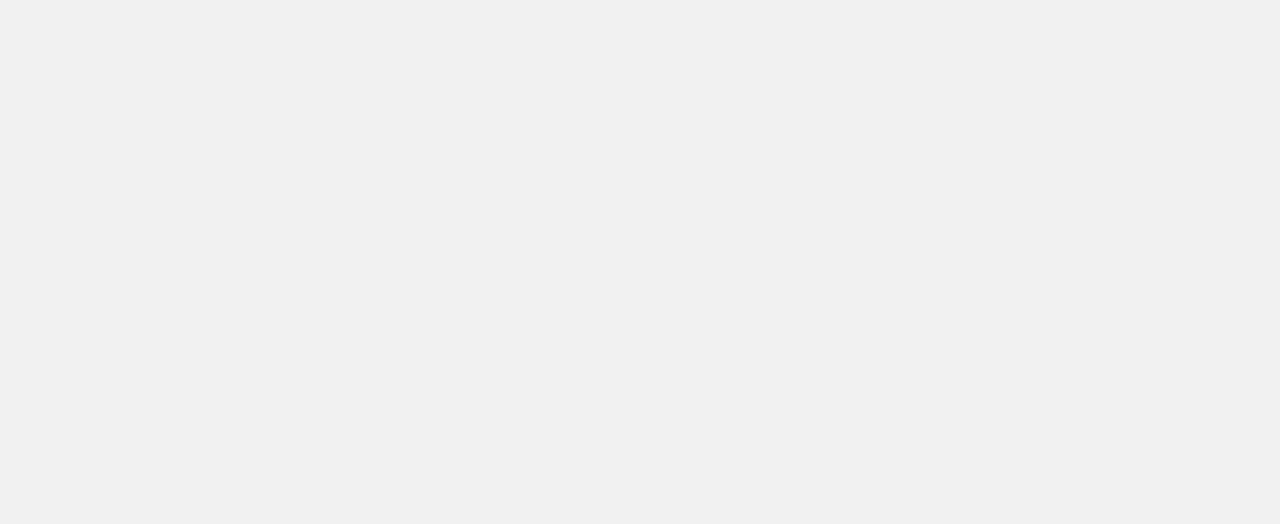
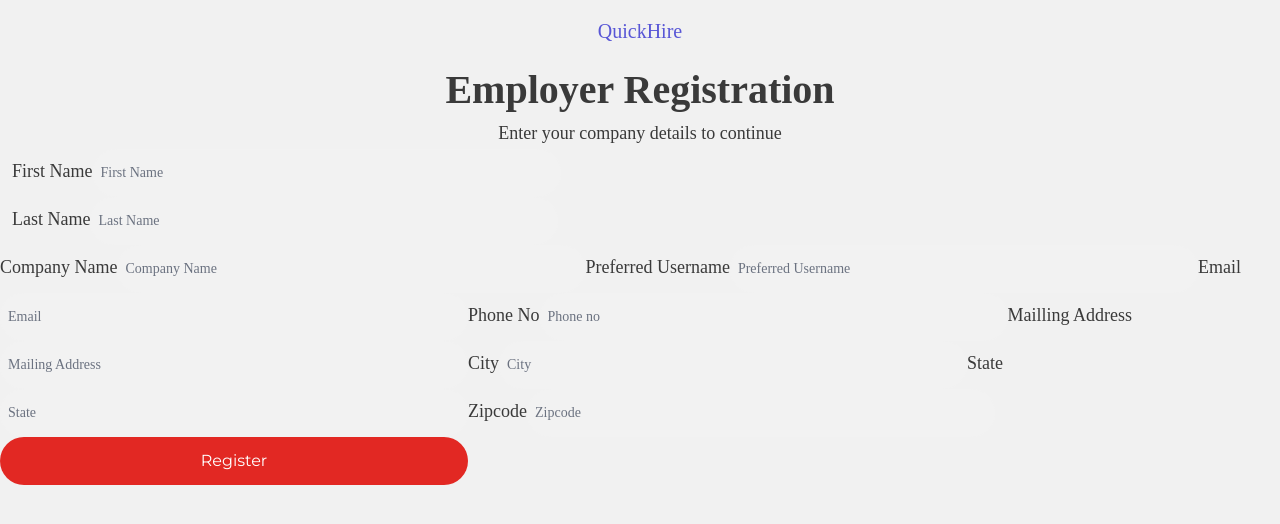
Before and after one commit to gowthamdongari/QuickHire, a React (Vite) app in the folder frontend/: page /RegistrationPage in a window 1280 px wide. Before the commit this address had no page. Shown: the top 524 px of the page. Built offline with nearby package versions, Linux system fonts and the light colour scheme.

Commit message:
registration page

```diff
--- a/frontend/src/App.jsx
+++ b/frontend/src/App.jsx
@@ -5,6 +5,7 @@ import SignUp from "./auth/signUp";
 import LandingPage from "./auth/LandingPage";
 import Home from "./pages/Home";
 import './globals.css';
+import RegistrationPage from "./auth/Forms/RegistrationPage";
 
 
 const App = () => {
@@ -13,7 +14,8 @@ const App = () => {
       <Route index element={<LandingPage />} />
       <Route path="/SignIn" element={<SignIn />} />
       <Route path="/SignUp" element={<SignUp />} />
-      <Route path="/home" element={<Home/>}>
+      <Route path="/RegistrationPage" element={<RegistrationPage/>} />
+      <Route path="/home" element={<Home/>} >
           {/* childrens */}
 
       </Route>
--- /dev/null
+++ b/frontend/src/auth/Forms/RegistrationPage.jsx
@@ -0,0 +1,104 @@
+import { color } from 'framer-motion'
+import React from 'react'
+
+const RegistrationPage = () => {
+    const mystyle = {
+        Header: {
+        color: '#5856d6',
+        fontsize: '48px',
+        fontFamily: 'Roboto Slab',
+        fontWeight: '500',
+        lineHeight: '62px',
+        textAlign: 'center',
+        },
+
+        Registration: {
+            color: '#3a3a3a',
+            fontSize: '40px',
+            fontFamily: 'Source Sans Pro',
+            fontWeight: 700,
+            lineHeight: '56px',
+            textAlign: 'center',
+        },
+        Para: {
+            color: '#3a3a3a',
+            fontSize: '18px',
+            fontFamily: 'Source Sans Pro',
+            lineHeight: '31px',
+            textAlign: 'center',
+        },
+        Firstname: {
+            color: '#3a3a3a',
+            fontSize: '18px',
+            fontFamily: 'Source Sans Pro',
+            fontWeight: 500,
+            lineHeight: '31px',
+        },
+        InputField: {
+            top: '426px',
+            left: '143px',
+            width: '468px',
+            height: '48px',
+            padding: '0px 8px',
+            border: '0',
+            boxSizing: 'border-box',
+            borderRadius: '24px',
+            backgroundColor: '#f2f2f2',
+            color: '#282828',
+            fontSize: '14px',
+            fontFamily: 'Source Sans Pro',
+            fontWeight: 500,
+            lineHeight: '18px',
+            outline: 'none',
+        },
+        Button: {
+            cursor: 'pointer',
+            top: '1192px',
+            left: '491px',
+            width: '468px',
+            height: '48px',
+            padding: '0px 8px',
+            border: '0',
+            boxSizing: 'border-box',
+            borderRadius: '24px',
+            backgroundColor: '#e22823',
+            color: '#ffffff',
+            fontSize: '16px',
+
+        }
+    };
+  return (
+    <div>
+      <h1 style={mystyle.Header}>QuickHire</h1>
+      <h3 style={mystyle.Registration}>Employer Registration</h3>
+      <p style={mystyle.Para}>Enter your company details to continue</p>
+      <div class="w-full md:w-1/2 px-3 mb-6 md:mb-0">
+      <label style={mystyle.Firstname}>First Name</label>
+      <input style={mystyle.InputField} placeholder='First Name'/>
+      </div>
+      <div class="w-full md:w-1/2 px-3">
+      <label style={mystyle.Firstname}>Last Name</label>
+      <input style={mystyle.InputField} placeholder='Last Name'/>
+      </div>
+      <label style={mystyle.Firstname}>Company Name</label>
+      <input style={mystyle.InputField} placeholder='Company Name'/>
+      <label style={mystyle.Firstname}>Preferred Username</label>
+      <input style={mystyle.InputField} placeholder='Preferred Username'/>
+      <label style={mystyle.Firstname}>Email</label>
+      <input style={mystyle.InputField} placeholder='Email'/>
+      <label style={mystyle.Firstname}>Phone No</label>
+      <input style={mystyle.InputField} placeholder='Phone no'/>
+      <label style={mystyle.Firstname}>Mailling Address</label>
+      <input style={mystyle.InputField} placeholder='Mailing Address'/>
+      <label style={mystyle.Firstname}>City</label>
+      <input style={mystyle.InputField} placeholder='City'/>
+      <label style={mystyle.Firstname}>State</label>
+      <input style={mystyle.InputField} placeholder='State'/>
+      <label style={mystyle.Firstname}>Zipcode</label>
+      <input style={mystyle.InputField} placeholder='Zipcode'/>
+      <button style={mystyle.Button}>Register</button>
+    </div>
+  )
+}
+
+export default RegistrationPage
```
